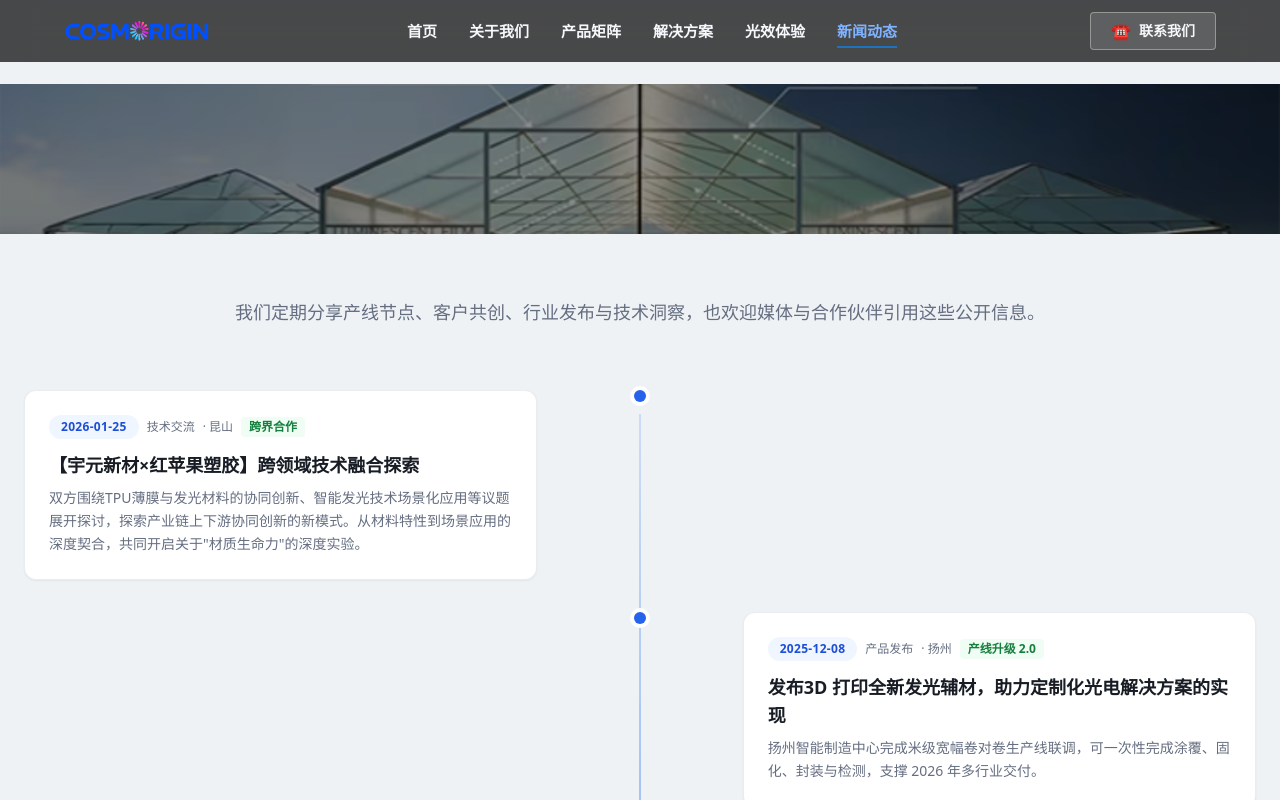
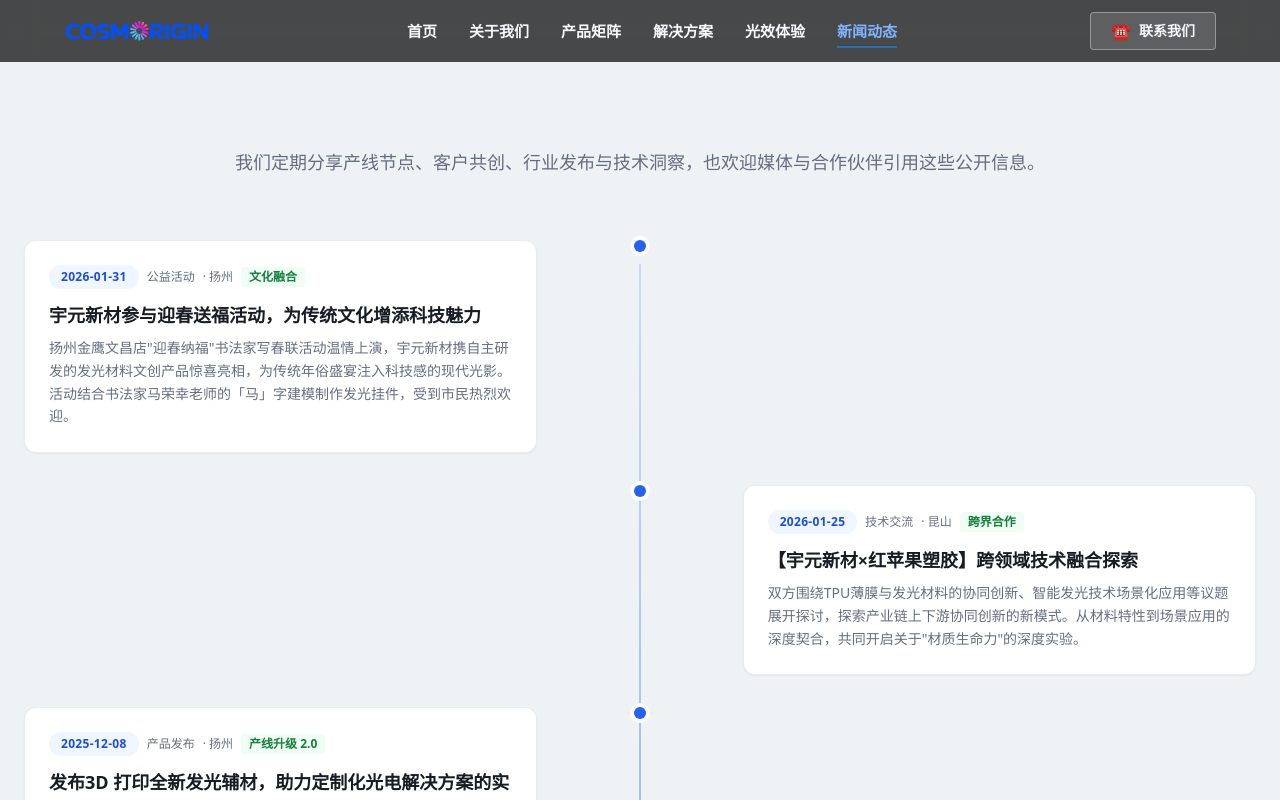
Before and after one commit to stefan-ysh/cosmorigin, a Next.js app: page /news in a window 1280 px wide. Shown: the top 800 px of the page. Built offline with nearby package versions, Linux system fonts and the light colour scheme.

Commit message:
feat: add Spring Festival cultural activity news

```diff
--- a/app/news/page.tsx
+++ b/app/news/page.tsx
@@ -31,6 +31,16 @@ interface NewsItem {
 }
 
 const newsItems: NewsItem[] = [
+  {
+    title: '宇元新材参与迎春送福活动，为传统文化增添科技魅力',
+    date: '2026-01-31',
+    category: '公益活动',
+    summary:
+      '扬州金鹰文昌店"迎春纳福"书法家写春联活动温情上演，宇元新材携自主研发的发光材料文创产品惊喜亮相，为传统年俗盛宴注入科技感的现代光影。活动结合书法家马荣幸老师的「马」字建模制作发光挂件，受到市民热烈欢迎。',
+    href: 'https://mp.weixin.qq.com/s/MtlpjdZMIatHedajQbHyAw',
+    location: '扬州',
+    highlight: '文化融合',
+  },
   {
     title: '【宇元新材×红苹果塑胶】跨领域技术融合探索',
     date: '2026-01-25',
@@ -111,8 +121,6 @@ const NewsPage = () => {
   return (
     <main className="site-main bg-[hsl(var(--surface-strong))] text-foreground">
       <JsonLd data={newsroomSchema} />
-      <div className="page-banner page-banner--news" />
-
       <section className="px-6 py-16">
         <div className={`${styles.innerWidth} mx-auto`}>
           <p className="text-center text-lg text-muted-foreground">
```
